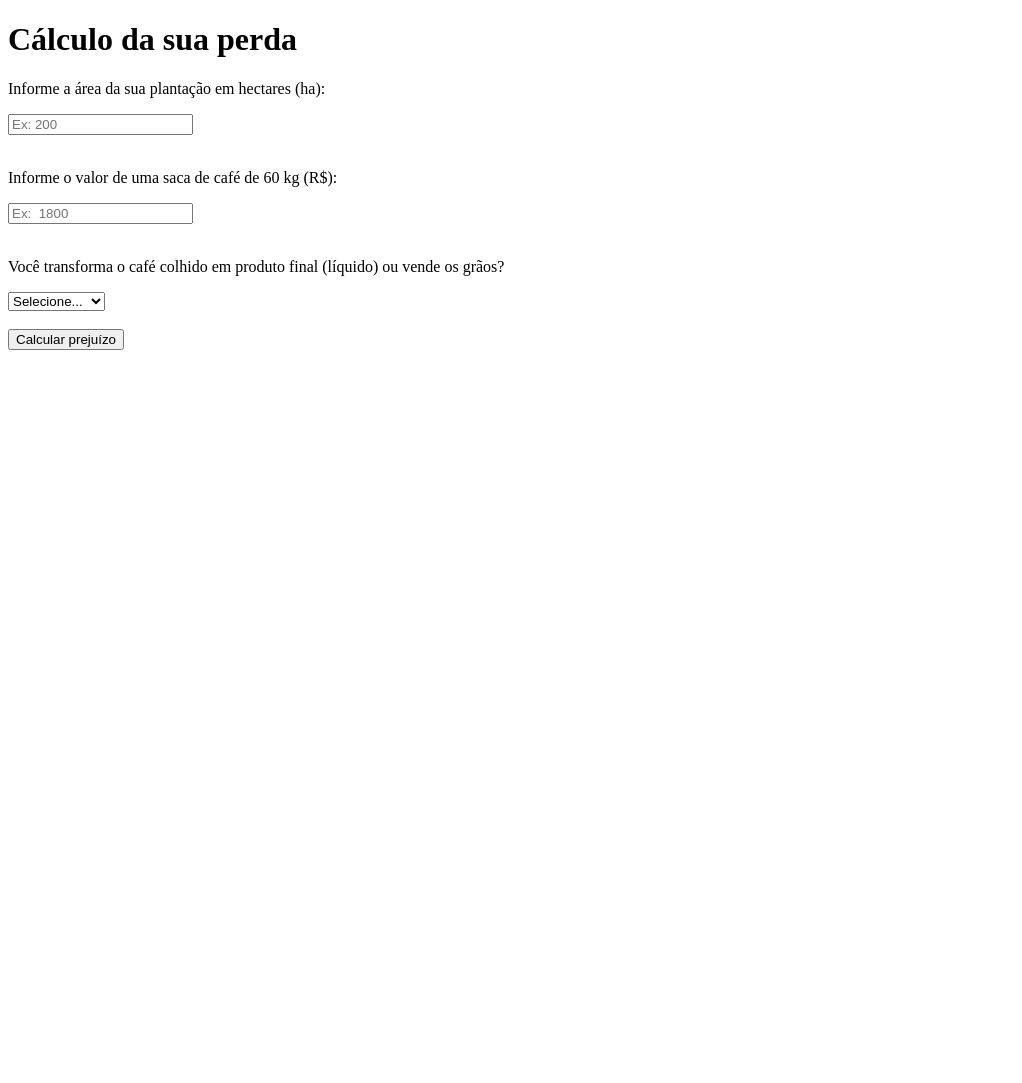
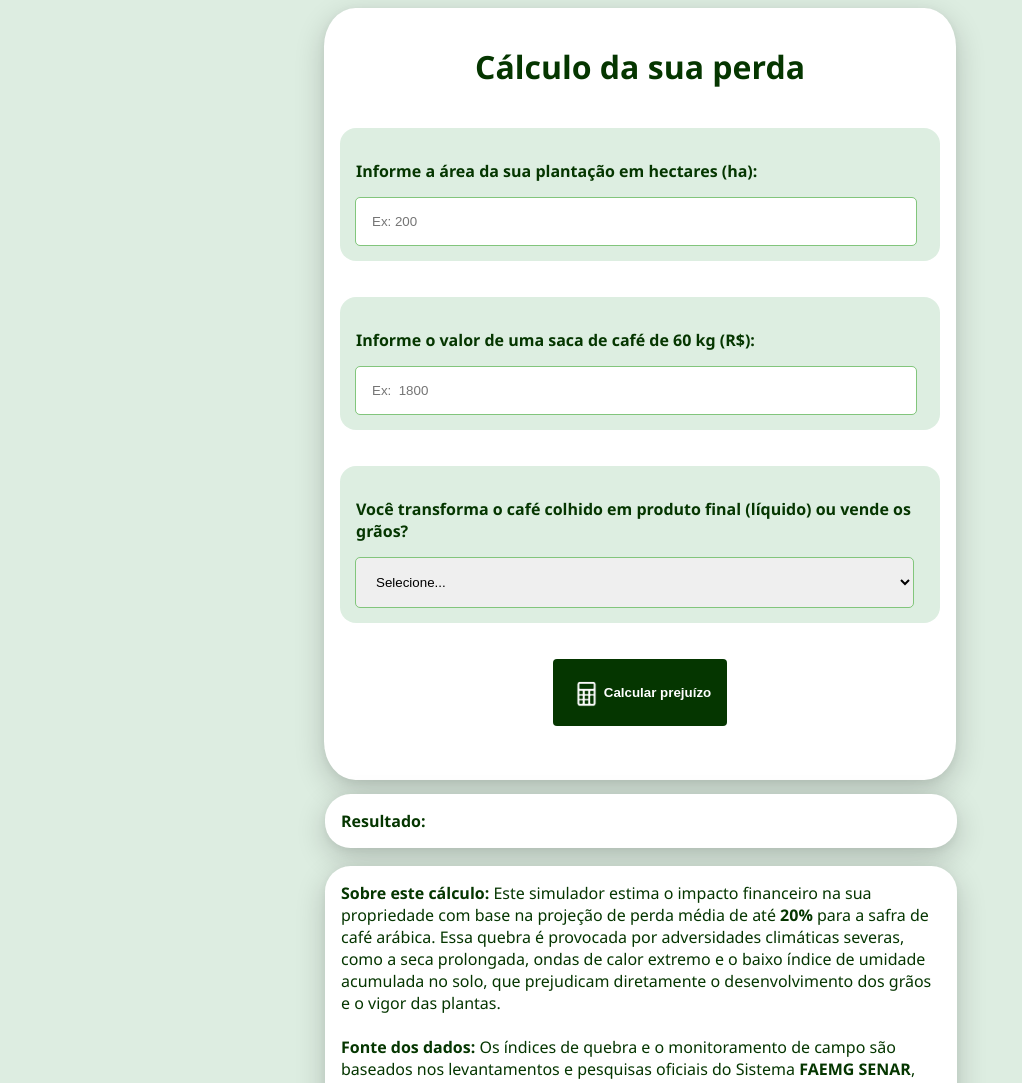
Before and after one commit to SMattosptech/Sprint-2-2026-PI, a plain HTML site: page calculadorafinanceira/calculadorafinanceira.html in a window 1280 px wide. Shown: the top 1083 px of the page, without its empty margins (0-1022 px from the left). Before the commit the page ends 800 px from the top, so only its background shows below. Drawn offline with Linux system fonts and the light colour scheme.

Commit message:
Versão nova da calculadora com css e outras coisas

```diff
--- a/calculadorafinanceira/calculadorafinanceira.html
+++ b/calculadorafinanceira/calculadorafinanceira.html
@@ -1,72 +1,211 @@
 <!DOCTYPE html>
 <html lang="pt_br">
+
 <head>
     <meta charset="UTF-8">
     <meta name="viewport" content="width=device-width, initial-scale=1.0">
     <title>Calculadora</title>
+
 </head>
 
 <body>
-
+    <div class="container">
         <h1>Cálculo da sua perda</h1>
-
+        <div class="question">
             <p>
                 Informe a área da sua plantação em hectares (ha):
             </p>
-
             <input type="text" id="ipt_hec" placeholder="Ex: 200">
-
+        </div>
         <br><br>
-
+        <div class="question">
             <p>
                 Informe o valor de uma saca de café de 60 kg (R$):
             </p>
 
             <input type="text" id="ipt_fat" placeholder="Ex:  1800">
-
+        </div>
         <br><br>
-
+        <div class="question">
             <p>
                 Você transforma o café colhido em produto final (líquido)
                 ou vende os grãos?
             </p>
 
             <select id="option_1">
-        <option disabled selected>Selecione...</option>
-        <option value="1">Transformo</option>
+                <option disabled selected ">Selecione...</option>
+                <option value=" 1">Transformo</option>
                 <option value="2">Vendo grãos</option>
             </select>
+        </div>
+        <br><br>
+        <div>
+            <center><button onclick="calcular()"><img style="width: 35px;" src="calc.png" alt="">Calcular
+                    prejuízo</button></center><br>
 
-    <br><br>
+            <div id="div_exibir" class="container2"
+                style="font-weight: bold; color: #053600; font-family: 'Segoe UI', Tahoma, Geneva, Verdana, sans-serif;">
+                Resultado:
+            </div>
+            <br>
+            <div class="container2">
+                <span style="font-weight: bold;">Sobre este cálculo:</span>
+                Este simulador estima o impacto financeiro na sua propriedade com base na projeção de perda média de
+                até <b>20%</b> para a safra de café arábica. Essa quebra é provocada por adversidades climáticas
+                severas,
+                como a seca prolongada, ondas de calor extremo e o baixo índice de umidade acumulada no solo, que
+                prejudicam diretamente o desenvolvimento dos grãos e o vigor das plantas.
+                <br><br><span style="font-weight: bold;">Fonte dos dados:</span>
+                Os índices de quebra e o monitoramento de campo são baseados nos levantamentos e pesquisas oficiais
+                do Sistema <b>FAEMG SENAR</b>, que acompanha o cenário hídrico e produtivo das principais regiões
+                cafeeiras
+                do estado.<br><br><b>Bibliografia:</b><br>
+                <a href="https://www.youtube.com/watch?v=lYAMIeUHmoY&t=7s" target="_blank">Sistema FAEMG prevê perda de safra de até 20%<br><img src="documentario.jpg" alt="" style="width: 100%;"></a>
+            </div>
+        </div>
+</body>
+<style>
+    body {
+        background-color: rgba(11, 129, 37, 0.137);
+        display: flex;
+        justify-content: center;
+        align-items: center;
+    }
 
-    <button onclick="calcular()">Calcular prejuízo</button>
+    p {
+        color: #053600;
+        font-family: 'Segoe UI', Tahoma, Geneva, Verdana, sans-serif;
+        font-weight: bold;
+    }
 
-    <div id="div_exibir"></div>
+    h1 {
+        color: #053600;
+        font-family: 'Segoe UI', Tahoma, Geneva, Verdana, sans-serif;
+        display: flex;
+        margin-bottom: 5rem;
+        justify-content: center;
+        margin-bottom: 40px;
+    }
 
-</body>
+    .container {
+        border-radius: 5%;
+        outline-color: black;
+        width: 600px;
+        padding: 1rem;
+        height: 740px;
+        background-color: white;
 
+        box-shadow:
+            0 10px 30px rgba(0, 0, 0, 0.192),
+            0 2px 8px rgba(0, 0, 0, 0.05);
+    }
+
+
+    input {
+        outline-style: solid;
+        outline-width: 1px;
+        border-radius: 0.25rem;
+        outline-color: #63b859bd;
+        border: none;
+        padding: 1rem;
+        width: 93%;
+        transition: 500ms;
+
+    }
+
+    input:hover {
+        transform: translateY(-6px);
+        transition: 500ms;
+        box-shadow:
+            0 10px 30px rgba(0, 0, 0, 0.192),
+            0 2px 8px rgba(0, 0, 0, 0.05);
+    }
+
+    .question {
+        background-color: rgba(11, 129, 37, 0.137);
+        padding: 1rem;
+        border-radius: 1rem;
+    }
+
+    select:hover {
+        transform: translateY(-6px);
+        transition: 500ms;
+
+        box-shadow:
+            0 10px 30px rgba(0, 0, 0, 0.192),
+            0 2px 8px rgba(0, 0, 0, 0.05);
+    }
+
+    button:hover {
+        transform: translateY(-6px);
+        transition: 500ms;
+
+        box-shadow:
+            0 10px 30px rgba(0, 0, 0, 0.192),
+            0 2px 8px rgba(0, 0, 0, 0.05);
+    }
+
+    select {
+        outline-style: solid;
+        outline-width: 1px;
+        border-radius: 0.25rem;
+        outline-color: #63b859bd;
+        border: none;
+        padding: 1rem;
+        width: 98%;
+        transition: 500ms;
+    }
+
+    button {
+        border: none;
+        color: white;
+        background-color: #053600;
+        border-radius: 0.25rem;
+        display: flex;
+        justify-content: center;
+        align-items: center;
+        font-weight: bold;
+        padding: 1rem;
+        transition: 500ms;
+        margin-bottom: 50px;
+    }
+
+    .container2 {
+        box-shadow:
+            0 10px 30px rgba(0, 0, 0, 0.192),
+            0 2px 8px rgba(0, 0, 0, 0.05);
+        padding: 1rem;
+        border-radius: 1.6rem;
+        width: 600px;
+        margin-left: -15px;
+        background-color: white;
+        font-family: 'Segoe UI', Tahoma, Geneva, Verdana, sans-serif;
+        color: #053600;
+    }
+</style>
 <script>
 
-    function calcular () {
+    function calcular() {
 
-        let H = Number(ipt_hec.value)
-        let F = Number(ipt_fat.value)
+        let H = Number(ipt_hec.value);
+        let F = Number(ipt_fat.value);
 
-        let sacas = Number(H * 28,9)
-        let Faturamento = Number(F * (sacas * 60))
+        let sacas = Number(H * 28, 9);
+        let Faturamento = Number(F * (sacas * 60));
 
         // Quantidade total de sacas
-        let total_sacas = H * 28.9
+        let total_sacas = H * 28.9;
 
         // Preço de cada saca de 60 kg
-        let preco_saca = F
+        let preco_saca = F;
 
         // Faturamento total
-        let faturamento_total = total_sacas * preco_saca
+        let faturamento_total = total_sacas * preco_saca;
 
         // Prejuízo estimado de 20%
-        let prejuizo = faturamento_total * 0.20
+        let prejuizo = faturamento_total * 0.20;
 
+        if (F && H) {
             div_exibir.innerHTML = `
 
                     <h2>Resultado da sua plantação</h2>
@@ -86,12 +225,15 @@
                         R$ ${faturamento_total.toFixed(2)}
                     </p>
 
-            <p>
+                    <p style="color: red;">
                         <b>Prejuízo estimado de 20%:</b>
                         R$ ${prejuizo.toFixed(2)}
                     </p>
 
-        `
+                `;
+        } else {
+            div_exibir.innerHTML = `<p style="color: red;">Campos vazios</p>`;
+        }
     }
 
 </script>
--- /dev/null
+++ b/calculadorafinanceira/style.css
@@ -0,0 +1,238 @@
+/* Importando fonte global*/
+@import url('https://fonts.googleapis.com/css2?family=Outfit:wght@100..900&display=swap');
+
+/* Estilizações padrão */
+* {
+  margin: 0;
+  padding: 0;
+}
+
+body {
+  background-color: #254567;
+}
+
+main {
+  display: flex;
+  flex-direction: column;
+  font-family: "Outfit", sans-serif;
+  font-weight: 200;
+  justify-content: center;
+  align-items: center;
+}
+
+/* Estilização classe main */
+.main-container {
+  display: flex;
+  flex-direction: column;
+  background-color: #ffff;
+  padding: 5px 65px;
+  width: 50%;
+  gap: 25px;
+  border-radius: 10px;
+}
+
+/* Estilização imagem logotipo*/
+img {
+  width: 250px;
+  margin: 0 auto;
+}
+
+/* Estilizando contéudos dos input */
+.main-content {
+  display: flex;
+  flex-direction: column;
+  width: 100%;
+}
+
+.main-content input, select {
+  display: flex;
+  background-color: #ffff;
+  padding: 10px;
+  border-radius: 8px;
+  border-style: none;
+  border: solid #ad743b 0.4px;
+  font-size: 15px;
+}
+
+.main-content-aviso {
+  margin-left: 10px;
+  font-size: 13px;
+}
+
+
+h1 {
+  text-align: center;
+  margin: 20px 0 50px 0px;
+  justify-content: center;
+  font-size: 40px;
+  color: #254567;
+}
+
+.main-content label {
+  font-size: 16px;
+  font-weight: 600;
+  padding-bottom: 10px;
+}
+
+.main-content b {
+  color: #D0A06F;
+}
+
+.row-1 {
+  display: flex;
+  gap: 20px;
+}
+
+.row-2 {
+  display: flex;
+  gap: 20px;
+}
+
+.main-container button {
+  background-color: #254567;
+  color: #ffff;
+  border: none;
+  width: 30%;
+  height: 55px;
+  border-radius: 10px;
+  margin: 0 auto;
+  font-size: 22px;
+  font-weight: 600;
+  padding: 10px;
+  cursor: pointer;
+  margin-bottom: 20px;
+}
+
+.ref {
+  margin-block: 100px;
+}
+
+.card-mensagem {
+  margin-top: 30px;
+  background-color: #F7F3EA;
+  border-radius: 10px;
+  padding: 20px;
+  text-align: justify;
+  line-height: 1.5;
+}
+
+.span-container {
+  display: flex;
+  flex-direction: row;
+  justify-content: center;
+  align-items: center;
+  gap: 12px;
+  margin-bottom: 20px;
+  flex-wrap: wrap;
+}
+
+
+.card-mensagem {
+  margin-top: 30px;
+  background-color: #F7F3EA;
+  border-radius: 10px;
+  padding: 20px;
+  text-align: justify;
+  line-height: 1.5;
+}
+
+.span-container {
+  display: flex;
+  flex-direction: row;
+  justify-content: center;
+  align-items: center;
+  gap: 12px;
+  margin-bottom: 20px;
+  flex-wrap: wrap;
+}
+
+.card {
+  display: flex;
+  flex-direction: column;
+  align-items: center;
+  justify-content: center;
+  background-color: #E8EFE6;
+  color: #254567;
+  border-radius: 5px;
+  /* width: 21%; */
+  height: 80px;
+  padding: 8px;
+  text-align: center;
+}
+
+.card p {
+  font-size: 16px;
+  font-weight: 400;
+  color: #ad743b;
+  margin-top: 15px;
+  text-align: center;
+}
+
+/* Estilizando mensagens especiais */
+.mensagem-destaque {
+  font-size: 18px;
+  font-weight: 800;
+  color: #254567;
+  padding: 2px;
+  border-radius: 2px;
+  gap: 10px;
+}
+
+.card .mensagem-destaque {
+  font-size: 20px;
+  font-weight: 700;
+}
+
+.card-mensagem .mensagem-destaque {
+  color: #ad3b3b;
+}
+
+.card-mensagem .destaque-positivo {
+  color: #254567;
+  font-weight: 600;
+}
+
+.card-mensagem .destaque-negativo {
+  color: #ad3b3b;
+  font-weight: 600;
+}
+
+/* Estilizando cards */
+.card-contato {
+  display: flex;
+  flex-direction: column;
+  align-items: center;
+  justify-content: center;
+  text-align: center;
+}
+
+.card-contato button {
+  width: 30%;
+  height: 55px;
+  color: #ffff;
+  background-color: #254567;
+  cursor: pointer;
+}
+
+.card-contato p {
+  line-height: 0;
+  padding-top: 40px;
+  font-size: 19px;
+  font-weight: 400;
+  color: #254567;
+}
+
+/* Estilizando referenciais */
+.ref {
+  margin-block: 100px;
+}
+
+.ref h1,
+p {
+  color: #E8EFE6;
+  line-height: 0;
+}
+
+.ref h1 {
+  font-size: 20px;
+}
```
Also changed, not shown: calculadorafinanceira/cafe.png (added), calculadorafinanceira/calc.png (added), calculadorafinanceira/documentario.jpg (added). Lines whose indentation alone changed are shown as unchanged.
